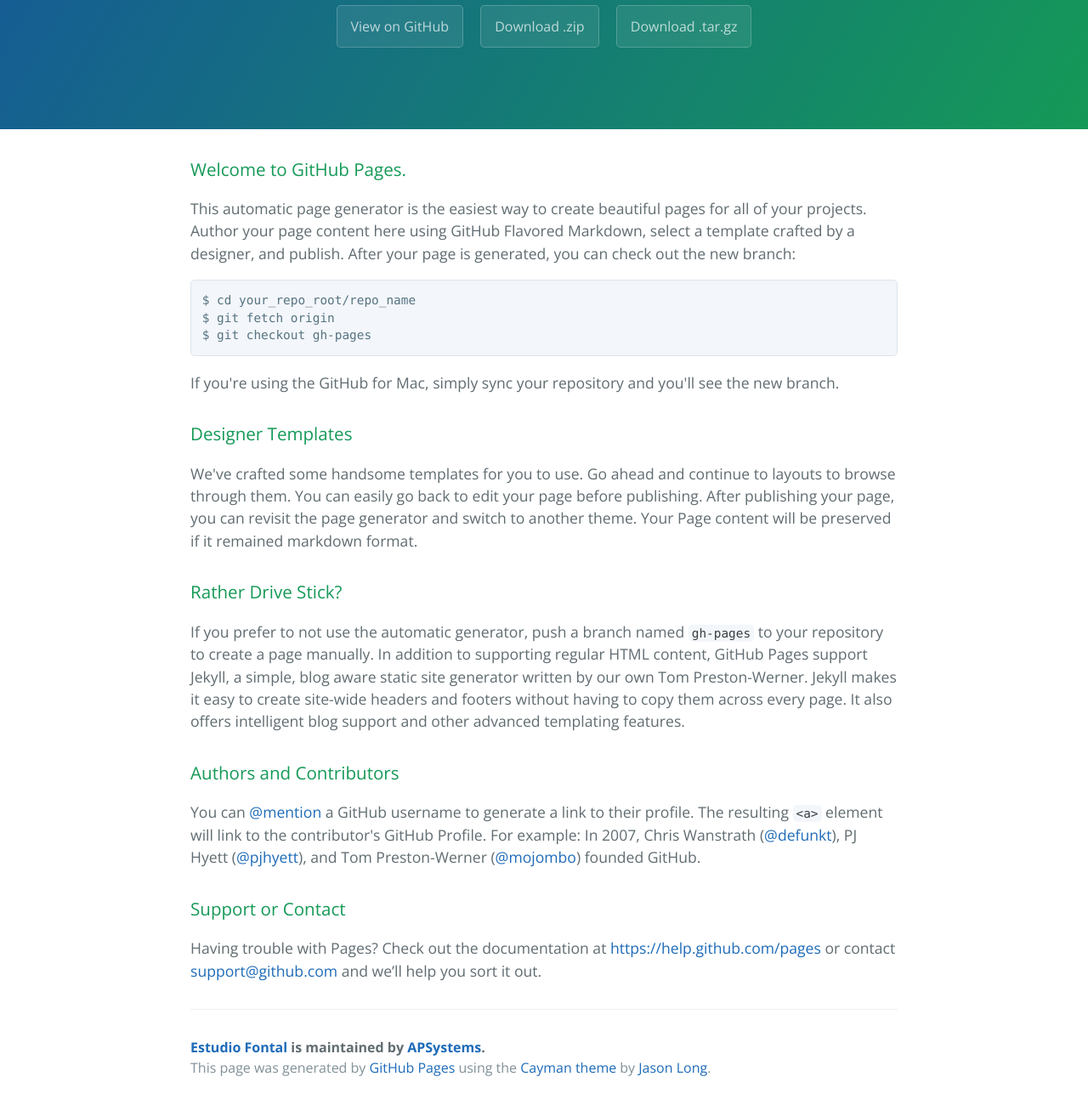
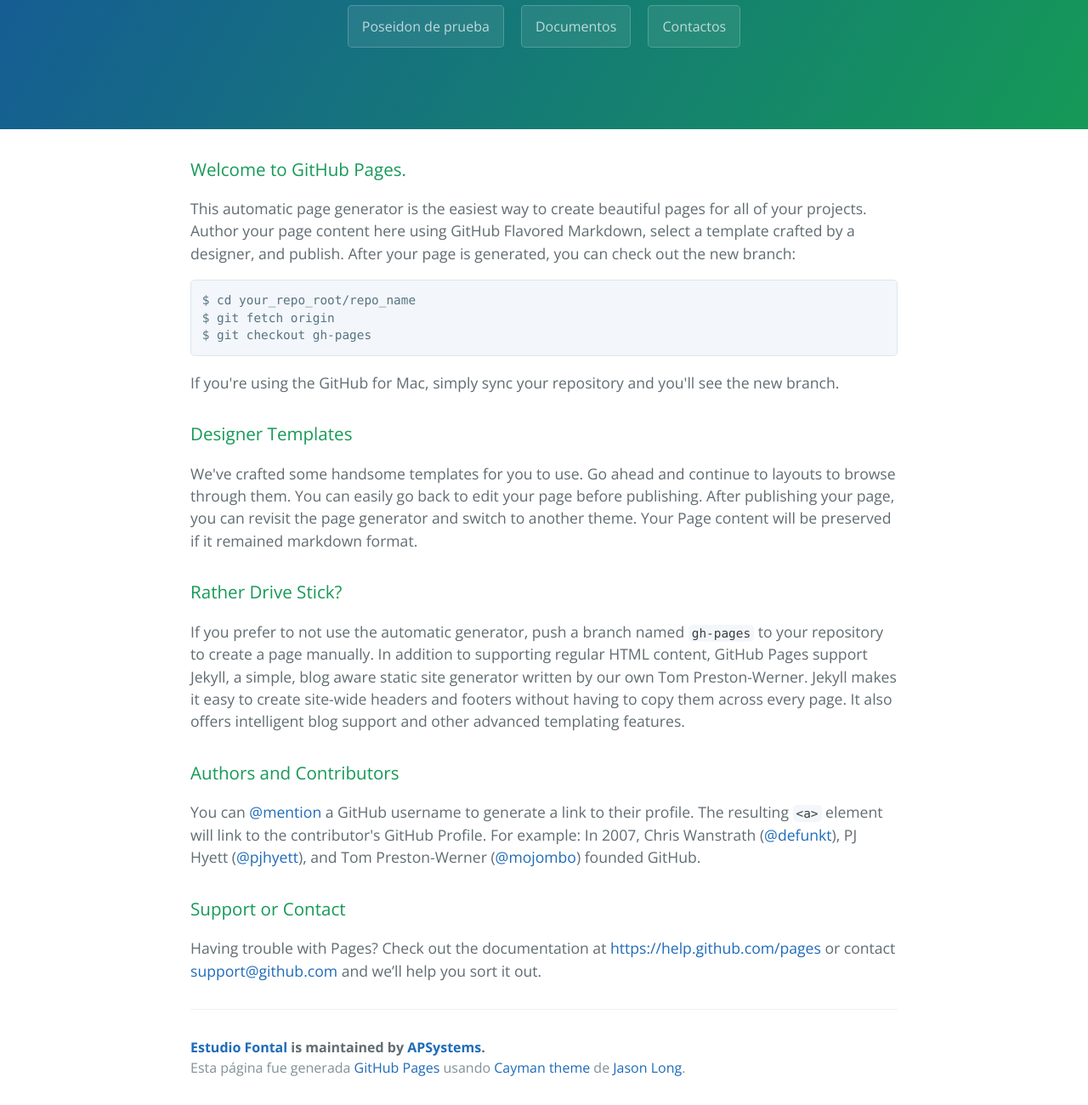
Before and after one commit to lmpetek/estudiofontal, a plain HTML site: page index.html in a window 1280 px wide. Shown: the part 231-1531 px from the top of the page at 85% size. Drawn offline with nearby package versions, Linux system fonts and the light colour scheme.

Commit message:
mejora en index

```diff
--- a/index.html
+++ b/index.html
@@ -13,9 +13,9 @@
     <section class="page-header">
       <h1 class="project-name">Estudio Fontal</h1>
       <h2 class="project-tagline">estudio contable</h2>
-      <a href="https://github.com/lmpetek/estudiofontal" class="btn">View on GitHub</a>
-      <a href="https://github.com/lmpetek/estudiofontal/zipball/master" class="btn">Download .zip</a>
-      <a href="https://github.com/lmpetek/estudiofontal/tarball/master" class="btn">Download .tar.gz</a>
+      <a href="http://poseidon-beta.herokuapp.com" class="btn">Poseidon de prueba</a>
+      <a href="http://gdrive.com" class="btn">Documentos</a>
+      <a href="https://contacts.google.com" class="btn">Contactos</a>
     </section>
 
     <section class="main-content">
@@ -52,9 +52,9 @@ $ git checkout gh-pages
 <p>Having trouble with Pages? Check out the documentation at <a href="https://help.github.com/pages">https://help.github.com/pages</a> or contact <a href="mailto:support@github.com">support@github.com</a> and we’ll help you sort it out.</p>
 
       <footer class="site-footer">
-        <span class="site-footer-owner"><a href="https://github.com/lmpetek/estudiofontal">Estudio Fontal</a> is maintained by <a href="https://github.com/lmpetek">APSystems</a>.</span>
+        <span class="site-footer-owner"><a href="https://github.com/lmpetek/estudiofontal">Estudio Fontal</a> is maintained by <a href="http://www.ap-sys.com.ar/lmpetek">APSystems</a>.</span>
 
-        <span class="site-footer-credits">This page was generated by <a href="https://pages.github.com">GitHub Pages</a> using the <a href="https://github.com/jasonlong/cayman-theme">Cayman theme</a> by <a href="https://twitter.com/jasonlong">Jason Long</a>.</span>
+        <span class="site-footer-credits">Esta página fue generada <a href="https://pages.github.com">GitHub Pages</a> usando <a href="https://github.com/jasonlong/cayman-theme">Cayman theme</a> de <a href="https://twitter.com/jasonlong">Jason Long</a>.</span>
       </footer>
 
     </section>
```
